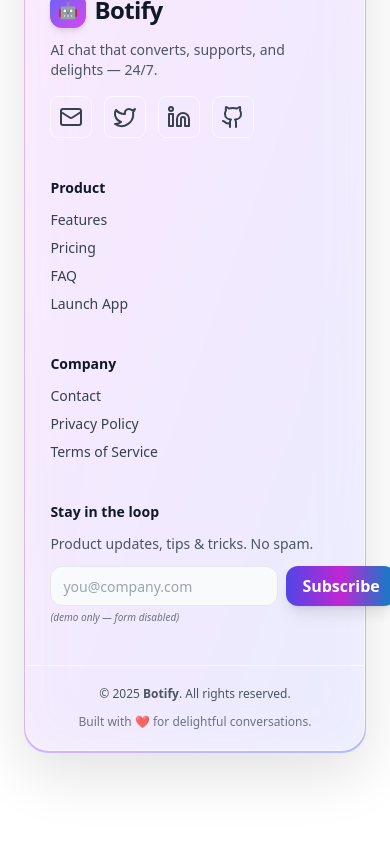
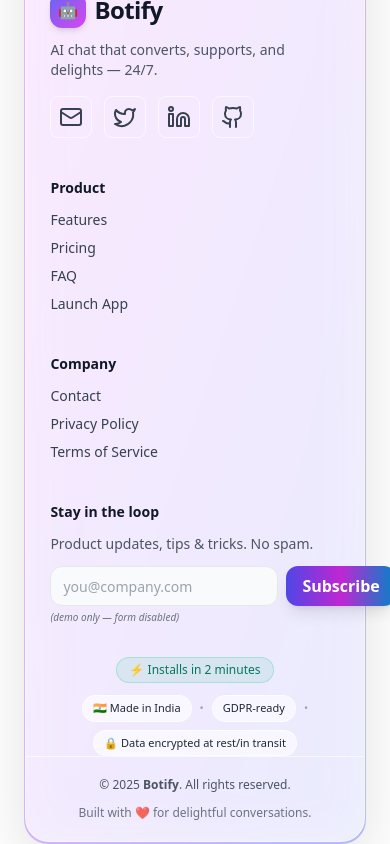
Before and after one commit to Gautam2117/AI-CHATBOT-WEBSITE, a React (Vite) app: page / in a window 390 px wide. Shown: the part 9203-10047 px from the top of the page. Before the commit the page ends 9956 px from the top, so only its background shows below. Built offline with nearby package versions, Linux system fonts and the light colour scheme.

Commit message:
made few changes

```diff
--- a/src/components/Footer.jsx
+++ b/src/components/Footer.jsx
@@ -1,4 +1,3 @@
-// src/components/Footer.jsx
 import React from "react";
 import { Link } from "react-router-dom";
 import { Mail, Twitter, Linkedin, Github } from "lucide-react";
@@ -183,6 +182,40 @@
               </div>
             </div>
 
+            {/* install pill */}
+            <div className="px-6 sm:px-8 -mt-2">
+              <div className="flex justify-center">
+                <span className="inline-flex items-center gap-2 rounded-full px-3 py-1 text-xs
+                                  border border-emerald-400/30 bg-emerald-500/10
+                                  text-emerald-700 dark:text-emerald-200">
+                  ⚡ Installs in 2 minutes
+                </span>
+              </div>
+            </div>
+
+            {/* trust row */}
+            <div className="px-6 sm:px-8 mt-3">
+              <div className="flex flex-wrap items-center justify-center gap-2 text-[11px]">
+                <span className="inline-flex items-center rounded-full px-2.5 py-1
+                                  bg-white/60 text-gray-800 border border-white/70
+                                  dark:bg-white/5 dark:text-white/80 dark:border-white/10">
+                  🇮🇳 Made in India
+                </span>
+                <span className="text-gray-400 dark:text-white/20">•</span>
+                <span className="inline-flex items-center rounded-full px-2.5 py-1
+                                  bg-white/60 text-gray-800 border border-white/70
+                                  dark:bg-white/5 dark:text-white/80 dark:border-white/10">
+                  GDPR-ready
+                </span>
+                <span className="text-gray-400 dark:text-white/20">•</span>
+                <span className="inline-flex items-center rounded-full px-2.5 py-1
+                                  bg-white/60 text-gray-800 border border-white/70
+                                  dark:bg-white/5 dark:text-white/80 dark:border-white/10">
+                  🔒 Data encrypted at rest/in transit
+                </span>
+              </div>
+            </div>
+
             {/* bottom line */}
             <div className="px-6 sm:px-8 py-5 border-t border-white/60 dark:border-white/10 flex flex-col sm:flex-row items-center justify-between gap-3 text-xs text-gray-600 dark:text-gray-300">
               <p>
--- a/src/components/PricingSection.jsx
+++ b/src/components/PricingSection.jsx
@@ -46,6 +46,11 @@
   },
 ];
 
+/* external app endpoint for real signup */
+const APP_URL = "https://ai-chatbot-saas-eight.vercel.app";
+const planHref = (planId, cycle) =>
+  `${APP_URL}/?signup=1&plan=${encodeURIComponent(planId)}&cycle=${encodeURIComponent(cycle)}`;
+
 /* -------------------------------- helpers -------------------------------- */
 function Badge({ children, tone = "indigo" }) {
   const palette =
@@ -70,12 +75,6 @@
     () => RAW_PLANS.filter(p => p.id !== "starterlite"),
     []
   );
-
-  const isMonthlyOnly = (p) => p.monthly > 0 && (p.yearly == null || p.yearly === 0);
-  const priceFor = (p) =>
-    billing === "yearly" && isMonthlyOnly(p) ? p.monthly : (billing === "monthly" ? p.monthly : p.yearly);
-  const periodFor = (p) =>
-    billing === "yearly" && isMonthlyOnly(p) ? "/month" : (billing === "monthly" ? "/month" : "/year");
 
   return (
     <section id="pricing" className="relative py-16 sm:py-20 px-6 sm:px-10 md:px-16">
@@ -136,7 +135,15 @@
 
         {/* Desktop grid (4-up) */}
         <div className="hidden sm:grid auto-rows-fr grid-cols-2 lg:grid-cols-4 gap-6 lg:gap-7">
-          {plans.map((p) => <PlanCard key={p.id} p={p} billing={billing} currency={currency} starterLite={starterLite} />)}
+          {plans.map((p) => (
+            <PlanCard
+              key={p.id}
+              p={p}
+              billing={billing}
+              currency={currency}
+              starterLite={starterLite}
+            />
+          ))}
         </div>
 
         {/* Mobile horizontal snap-scroller */}
@@ -144,7 +151,13 @@
           <div className="flex gap-4 min-w-max">
             {plans.map((p) => (
               <div key={p.id} className="snap-start shrink-0 w-[80%]">
-                <PlanCard p={p} billing={billing} currency={currency} starterLite={starterLite} compact />
+                <PlanCard
+                  p={p}
+                  billing={billing}
+                  currency={currency}
+                  starterLite={starterLite}
+                  compact
+                />
               </div>
             ))}
           </div>
@@ -179,8 +192,17 @@
   const price = billing === "monthly" ? p.monthly : (p.yearly ?? p.monthly);
   const showSlash = billing === "yearly" && p.monthly > 0 && p.yearly > 0;
   const monthlyOnly = p.monthly > 0 && (p.yearly == null || p.yearly === 0);
+  const isPopular = p.popular;
 
-  const isPopular = p.popular;
+  const href = planHref(p.id, billing);
+
+  const openPlan = () => {
+    try {
+      window.open(href, "_blank", "noopener,noreferrer");
+    } catch {
+      // no-op
+    }
+  };
 
   return (
     <div
@@ -188,7 +210,14 @@
         isPopular ? "from-amber-400/70 to-fuchsia-400/70" : "from-fuchsia-400/60 to-indigo-400/60"
       } shadow-[0_16px_40px_rgba(2,6,23,0.12)] transition-transform hover:-translate-y-[3px]`}
     >
-      <div className="rounded-3xl h-full bg-white/85 dark:bg-gray-900/85 backdrop-blur-xl border border-white/60 dark:border-white/10 p-6 lg:p-7 flex flex-col">
+      <div
+        className="rounded-3xl h-full bg-white/85 dark:bg-gray-900/85 backdrop-blur-xl border border-white/60 dark:border-white/10 p-6 lg:p-7 flex flex-col cursor-pointer"
+        role="button"
+        tabIndex={0}
+        onClick={openPlan}
+        onKeyDown={(e) => (e.key === "Enter" || e.key === " ") && openPlan()}
+        aria-label={`Choose ${p.name} plan`}
+      >
         {/* Badge row */}
         <div className="flex items-center justify-between">
           <div className="flex items-center gap-2">
@@ -249,12 +278,15 @@
               <span className="font-semibold">Or Starter Lite</span>{" "}
               <span className="text-gray-600 dark:text-white/60">₹499/mo · 1,500 msgs</span>
             </div>
-            <Link
-              to="/signup?plan=starterlite"
+            <a
+              href={planHref("starterlite", "monthly")}
+              target="_blank"
+              rel="noreferrer"
+              onClick={(e) => e.stopPropagation()}
               className="shrink-0 inline-flex items-center rounded-lg px-2.5 py-1.5 text-[11px] font-semibold text-white bg-gradient-to-r from-indigo-600 via-fuchsia-600 to-sky-600 hover:opacity-95"
             >
               Choose
-            </Link>
+            </a>
           </div>
         )}
 
@@ -271,15 +303,21 @@
         {/* CTA */}
         <div className="mt-6">
           {p.id === "free" ? (
-            <Link
-              to="/signup"
+            <a
+              href={planHref("free", billing)}
+              target="_blank"
+              rel="noreferrer"
+              onClick={(e) => e.stopPropagation()}
               className="w-full inline-flex items-center justify-center px-5 py-3 rounded-xl font-semibold text-white shadow-lg hover:shadow-xl transition transform hover:-translate-y-0.5 bg-gradient-to-r from-indigo-600 via-fuchsia-600 to-sky-600"
             >
               {p.cta}
-            </Link>
+            </a>
           ) : (
-            <Link
-              to="/signup"
+            <a
+              href={href}
+              target="_blank"
+              rel="noreferrer"
+              onClick={(e) => e.stopPropagation()}
               className={`w-full inline-flex items-center justify-center px-5 py-3 rounded-xl font-semibold transition ${
                 isPopular
                   ? "bg-white text-indigo-700 hover:bg-gray-50 shadow"
@@ -287,7 +325,7 @@
               }`}
             >
               {p.cta}
-            </Link>
+            </a>
           )}
         </div>
       </div>
```
